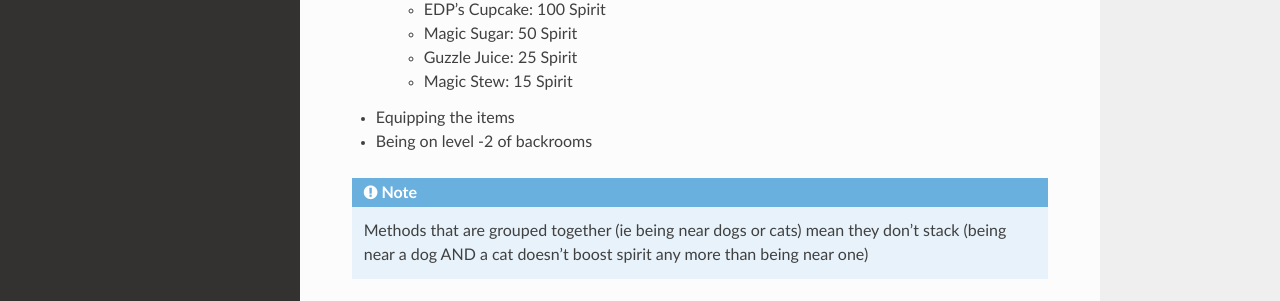
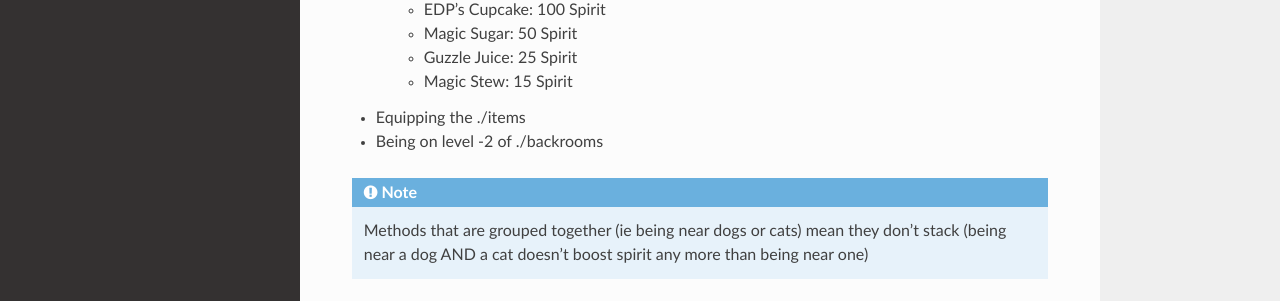
Before and after one commit to Shwabbaa/cryptopack-docs, a Sphinx documentation site: the page built from docs/source/features/spirit.rst, in a window 1280 px wide and 1202 px high. Shown: the part 734-1035 px from the top of the window. Built offline with Sphinx 7.4.7 and the Read the Docs theme 2.0.0, drawn with Linux system fonts in a browser that asks for light colours; pages that are not in the unit, such as notebooks, are missing from menus.

```diff
--- a/docs/source/features/spirit.rst
+++ b/docs/source/features/spirit.rst
@@ -24,8 +24,8 @@ Here are the methods to regenerate your spirit:
    * Magic Sugar: 50 Spirit
    * Guzzle Juice: 25 Spirit
    * Magic Stew: 15 Spirit
-* Equipping the :ref:`items<Cool Red Cap>`
-* Being on level -2 of :ref:`backrooms<The Backrooms>`
+* Equipping the :ref:`./items<Cool Red Cap>`
+* Being on level -2 of :ref:`./backrooms<The Backrooms>`
 
 .. note::
   Methods that are grouped together (ie being near dogs or cats)
```
